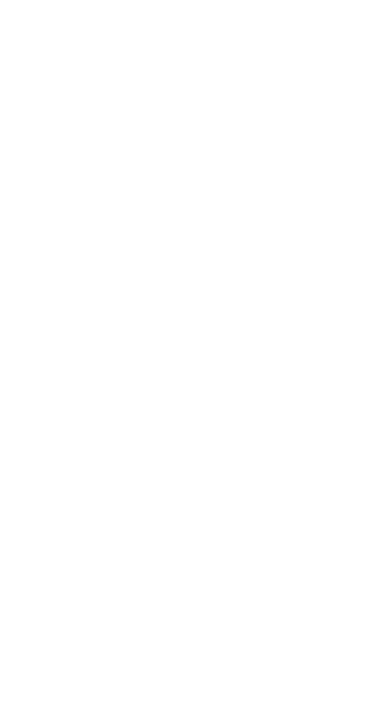
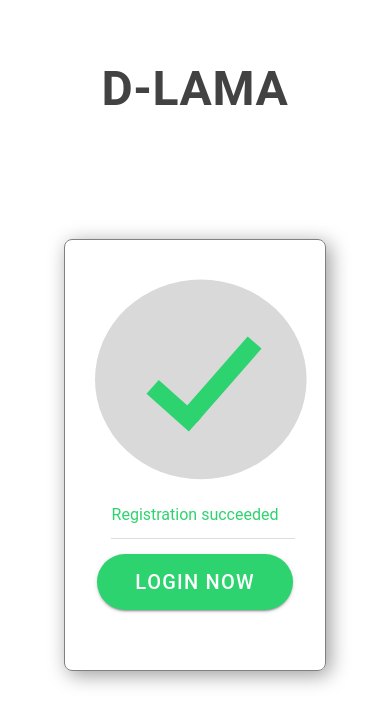
Before and after one commit to d-lama/d-lama-webapp, a React (Create React App) app: page /registrationsucceed in a window 390 px wide. Shown: the top 724 px of the page. Built offline with nearby package versions, Linux system fonts and the light colour scheme.

Commit message:
feature/9-registration-page-mobile - route for Registration, RegistrationSucceed and Login defined in app - RegistrationSucceed completed - removed unnecessary code

```diff
--- a/src/App.tsx
+++ b/src/App.tsx
@@ -1,6 +1,6 @@
-import { Redirect, Route } from 'react-router-dom';
-import { IonApp, IonRouterOutlet, setupIonicReact } from '@ionic/react';
-import { IonReactRouter } from '@ionic/react-router';
+import {Redirect, Route} from 'react-router-dom';
+import {IonApp, IonRouterOutlet, setupIonicReact} from '@ionic/react';
+import {IonReactRouter} from '@ionic/react-router';
 import Home from './pages/Home';
 
 /* Core CSS required for Ionic components to work properly */
@@ -24,6 +24,7 @@ import './theme/variables.css';
 import Login from "./pages/Login";
 import Registration from "./pages/Registration";
 import RegistrationSucceed from "./pages/RegistrationSucceed";
+import React from "react";
 
 setupIonicReact();
 
@@ -32,13 +33,19 @@ const App: React.FC = () => (
         <IonReactRouter>
             <IonRouterOutlet>
                 <Route exact path="/home">
-          {/*<Home/>*/}
+                    <Home/>
+                </Route>
+                <Route exact path="/registration">
                     <Registration/>
-          {/*<RegistrationSucceed/>*/}
-          {/*<Login />*/}
+                </Route>
+                <Route exact path="/login">
+                    <Login/>
+                </Route>
+                <Route exact path="/registrationsucceed">
+                    <RegistrationSucceed/>
                 </Route>
                 <Route exact path="/">
-          <Redirect to="/home" />
+                    <Redirect to="/home"/>
                 </Route>
             </IonRouterOutlet>
         </IonReactRouter>
--- a/src/components/forms/Button.tsx
+++ b/src/components/forms/Button.tsx
@@ -4,21 +4,23 @@ import React from "react";
 
 export enum ButtonType {
     button = "button",
-    reset = "reset",
     submit = "submit",
 }
 
 
 export interface ButtonProps {
-    buttonText:string,
-    buttonType: ButtonType
+    buttonText: string,
+    buttonType?: ButtonType | ButtonType.button,
+    color?: string | "primary",
+    link?: string
 }
 
 export function Button(props: ButtonProps) {
     return (
-        <IonButton type={props.buttonType} size="large" className="ion-text-center" expand="block"
+        <IonButton routerLink={props.link} type={props.buttonType} size="large" className="ion-text-center"
+                   expand="block"
                    shape="round"
-                   style={{marginBottom: '30px'}}
+                   style={{marginBottom: '30px'}} color={props.color}
         >{props.buttonText}
         </IonButton>
     )
--- a/src/components/forms/Input.tsx
+++ b/src/components/forms/Input.tsx
@@ -5,20 +5,19 @@ export enum InputType {
     email = "email",
     number = "number",
     password = "password",
-    search = "search",
-    tel = "tel",
     text = "text",
     url = "url",
 }
 
-export interface InputProps{
+export interface InputProps {
     inputName: string,
     placeholder: string,
     helperText: string,
     errorText: string
-    inputType:InputType
+    inputType: InputType
 }
-export function Input(props:InputProps) {
+
+export function Input(props: InputProps) {
     return (
         <IonItem fill="outline" style={{marginTop: '15px'}} shape='round' mode={"md"}>
             <IonLabel className="ion-text-center" position="floating">{props.inputName}</IonLabel>
--- a/src/pages/Login.tsx
+++ b/src/pages/Login.tsx
@@ -1,21 +1,18 @@
 import React, {useState} from 'react';
 import './Login.css';
 import {
-    IonButton,
     IonContent,
     IonHeader,
     IonItem,
     IonLabel,
     IonPage,
     IonTitle,
-    IonToolbar,
-    useIonAlert
+    IonToolbar
 } from '@ionic/react';
 import {Input, InputType} from "../components/forms/Input";
 import {Button, ButtonType} from "../components/forms/Button";
 
-function Login() {
-    const [presentAlert] = useIonAlert();
+export function Login() {
     const [labelText, setLabelText] = useState('');
     const handleLogin = function (event: { preventDefault: () => void; }) {
         // Handle user authentication logic here
@@ -45,15 +42,17 @@ function Login() {
                     }}>
                         <form style={{width: '80%', maxWidth: '400px'}} onSubmit={handleLogin}>
                             <Input inputName={"Email"} placeholder={"max.muster@gmail.com"}
-                                   helperText={"Enter a valid email"} errorText={"Invalid email"} inputType={InputType.email}/>
+                                   helperText={"Enter a valid email"} errorText={"Invalid email"}
+                                   inputType={InputType.email}/>
                             <Input inputName={"Password"} placeholder={"**************"}
-                                   helperText={"Enter a valid password"} errorText={"error"} inputType={InputType.password}/>
+                                   helperText={"Enter a valid password"} errorText={"error"}
+                                   inputType={InputType.password}/>
                             <IonItem id="{{error}}" style={{marginBottom: '20px'}}>
                                 {labelText &&
                                     <IonLabel className="ion-text-center" color="danger">{labelText}</IonLabel>}
                             </IonItem>
-                            <Button buttonType={ButtonType.submit} buttonText={"Login"}></Button>
-                            <IonButton size="large" className="ion-text-center" expand="block" shape="round"
+                            <Button buttonType={ButtonType.submit} buttonText={"Login"} color={"primary"}></Button>
+                            {/*                            <IonButton size="large" className="ion-text-center" expand="block" shape="round"
                                        onClick={() =>
                                            presentAlert({
                                                header: 'Attention!',
@@ -62,7 +61,9 @@ function Login() {
                                            })
                                        }
                             >Sign Up
-                            </IonButton>
+                            </IonButton>*/}
+                            <Button link={"/registration"} buttonText={"Sign Up"}
+                                    buttonType={ButtonType.button}></Button>
                         </form>
                     </div>
                 </IonContent>
--- a/src/pages/RegistrationSucceed.tsx
+++ b/src/pages/RegistrationSucceed.tsx
@@ -1,33 +1,30 @@
-import React, {useState} from 'react';
+import React from 'react';
 import './RegistrationSucceed.css';
 import {
     IonAvatar,
-    IonButton, IonContent,
+    IonContent,
     IonHeader,
-    IonInput,
     IonItem,
-    IonLabel, IonNote,
+    IonLabel,
     IonPage,
     IonTitle,
-    IonToolbar,
-    useIonAlert
+    IonToolbar
 } from '@ionic/react';
+import {Button, ButtonType} from "../components/forms/Button";
+
 
 function RegistrationSucceed() {
-    const [presentAlert] = useIonAlert();
-    const [labelText, setLabelText] = useState('');
-
 
     return (
         <>
             <IonPage>
-                <IonContent>
-                    <IonHeader class="ion-no-border">
+                <IonHeader class="ion-no-border" mode={"md"}>
                     <IonToolbar>
                         <IonTitle style={{fontSize: '3rem', fontWeight: 'bold', marginTop: '60px'}}
                                   className="ion-text-center">D-LAMA</IonTitle>
                     </IonToolbar>
                 </IonHeader>
+                <IonContent>
                     <div style={{
                         display: 'flex',
                         flexDirection: 'column',
@@ -35,30 +32,25 @@ function RegistrationSucceed() {
                         justifyContent: 'center',
                         height: '80vh'
                     }}>
-                        <form style={{width: '80%', maxWidth: '400px'}}>
                         <div className={'custom-border'}>
                             <>
                                 <IonAvatar className="item-avatar">
-                                    <img alt="Silhouette of a person's head"
-                                         src="https://ionicframework.com/docs/img/demos/avatar.svg"/>
+                                    <svg width="230" height="217" viewBox="0 0 250 215" fill="none"
+                                         xmlns="http://www.w3.org/2000/svg">
+                                        <ellipse cx="115" cy="108.5" rx="115" ry="108.5" fill="#D9D9D9"/>
+                                        <line x1="62.6537" y1="116.535" x2="108.654" y2="157.535" stroke="#2dd36f"
+                                              strokeWidth="20"/>
+                                        <line x1="103.474" y1="148.415" x2="173.474" y2="68.415" stroke="#2dd36f"
+                                              strokeWidth="20"/>
+                                    </svg>
                                 </IonAvatar>
                             </>
                             <IonItem style={{marginBottom: '15px'}}>
-                                <IonLabel className="ion-text-center" color="success">Registration suceeded</IonLabel>
+                                <IonLabel className="ion-text-center" color="success">Registration succeeded</IonLabel>
                             </IonItem>
-                            <IonButton size="large" className="ion-text-center" expand="block" shape="round"
-                                       color={'success'}
-                                       onClick={() =>
-                                           presentAlert({
-                                               header: 'Attention!',
-                                               message: 'Login not yet integrated!',
-                                               buttons: ['OK'],
-                                           })
-                                       }
-                            >LOGIN NOW
-                            </IonButton>
+                            <Button link={"/login"} buttonText={"LOGIN NOW"} buttonType={ButtonType.button}
+                                    color={"success"}></Button>
                         </div>
-                        </form>
                     </div>
                 </IonContent>
             </IonPage>
```
Also changed, not shown: src/pages/Registration.tsx (+12 -21 lines). Lines whose indentation alone changed are shown as unchanged.
